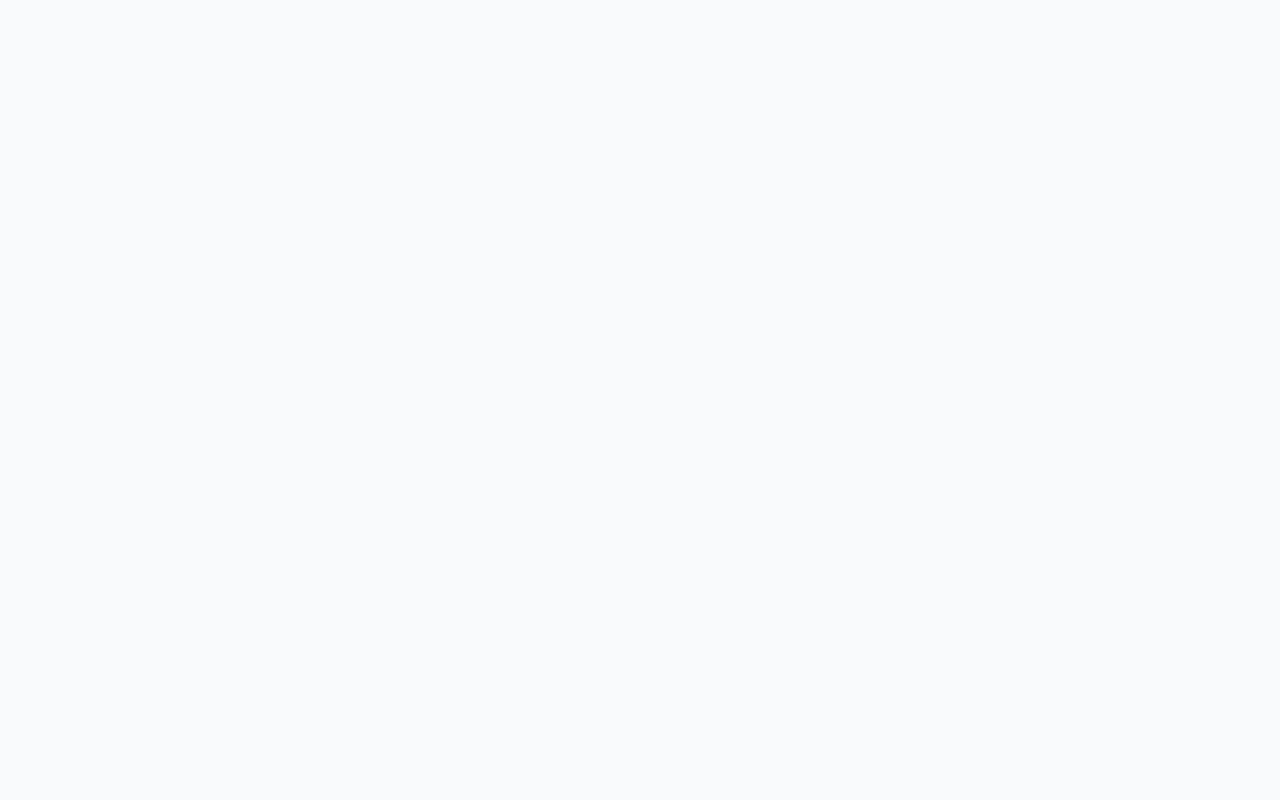
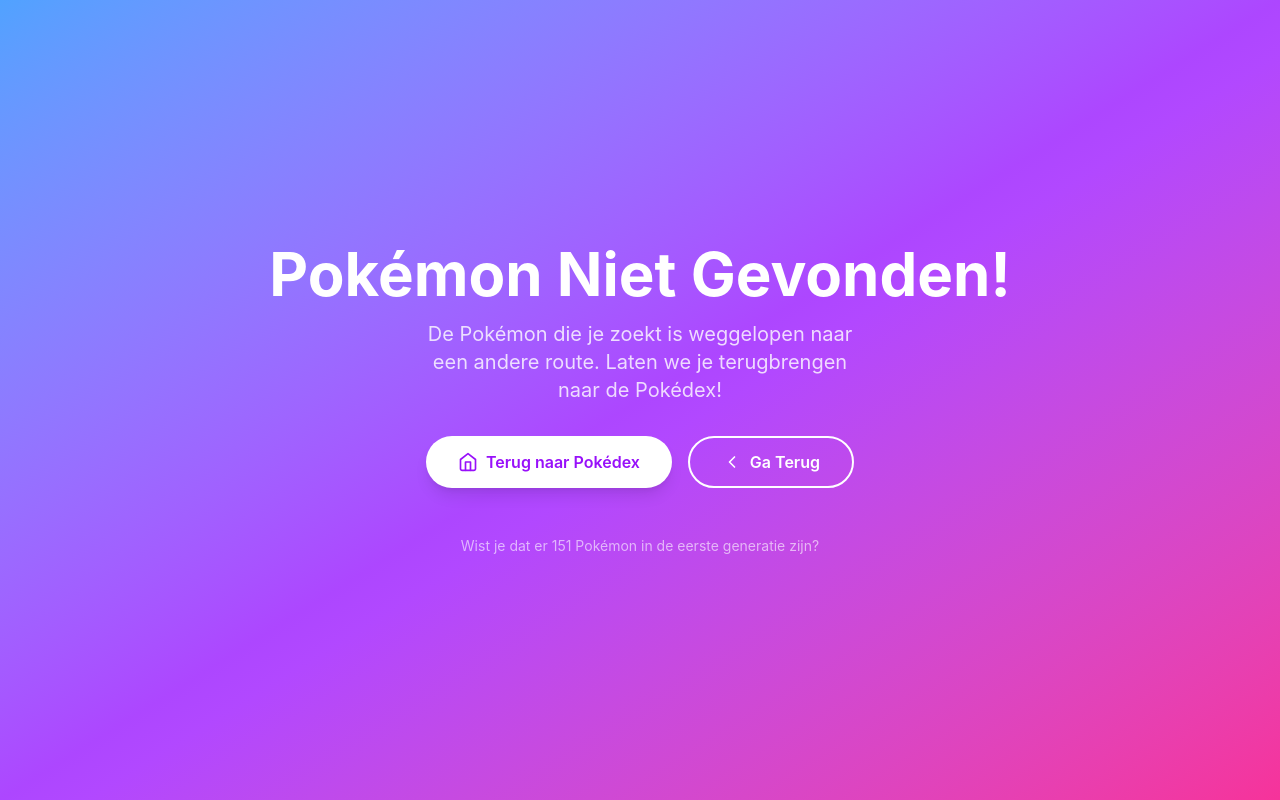
Before and after one commit to 3ein39/Pokemon, a Vue app: page /404 in a window 1280 px wide. Before the commit this address had no page. Built offline with nearby package versions, Linux system fonts and the light colour scheme; the HTML template or start-up script is replaced by a standard one.

Commit message:
feat: Implement 404 Not Found page and enhance routing validation for Pokemon details

```diff
--- a/src/App.vue
+++ b/src/App.vue
@@ -15,12 +15,16 @@
 const isTeamPage = computed(() => {
   return route.name === 'team' || route.path.startsWith('/team')
 })
+
+const isNotFoundPage = computed(() => {
+  return route.name === 'not-found' || route.path.startsWith('/404')
+})
 </script>
 
 <template>
-  <div id="app" :class="{ 'bg-gray-50': !isPokemonDetailPage }">
+  <div id="app" :class="{ 'bg-gray-50': !isPokemonDetailPage && !isNotFoundPage }">
     <!-- Full-width for Pokemon detail pages -->
-    <main v-if="isPokemonDetailPage || isFavoritePage || isTeamPage">
+    <main v-if="isPokemonDetailPage || isFavoritePage || isTeamPage || isNotFoundPage">
       <RouterView />
     </main>
     <!-- Container for other pages -->
--- /dev/null
+++ b/src/components/icons/BackArrowIcon.vue
@@ -0,0 +1,30 @@
+<template>
+  <svg
+    :width="size"
+    :height="size"
+    viewBox="0 0 24 24"
+    fill="none"
+    xmlns="http://www.w3.org/2000/svg"
+    :class="className"
+  >
+    <path
+      d="M15 18L9 12L15 6"
+      stroke="currentColor"
+      stroke-width="2"
+      stroke-linecap="round"
+      stroke-linejoin="round"
+    />
+  </svg>
+</template>
+
+<script setup lang="ts">
+interface Props {
+  size?: number | string
+  className?: string
+}
+
+withDefaults(defineProps<Props>(), {
+  size: 24,
+  className: ''
+})
+</script>
--- /dev/null
+++ b/src/components/icons/HomeIcon.vue
@@ -0,0 +1,37 @@
+<template>
+  <svg
+    :width="size"
+    :height="size"
+    viewBox="0 0 24 24"
+    fill="none"
+    xmlns="http://www.w3.org/2000/svg"
+    :class="className"
+  >
+    <path
+      d="M3 9L12 2L21 9V20C21 20.5304 20.7893 21.0391 20.4142 21.4142C20.0391 21.7893 19.5304 22 19 22H5C4.46957 22 3.96086 21.7893 3.58579 21.4142C3.21071 21.0391 3 20.5304 3 20V9Z"
+      stroke="currentColor"
+      stroke-width="2"
+      stroke-linecap="round"
+      stroke-linejoin="round"
+    />
+    <path
+      d="M9 22V12H15V22"
+      stroke="currentColor"
+      stroke-width="2"
+      stroke-linecap="round"
+      stroke-linejoin="round"
+    />
+  </svg>
+</template>
+
+<script setup lang="ts">
+interface Props {
+  size?: number | string
+  className?: string
+}
+
+withDefaults(defineProps<Props>(), {
+  size: 24,
+  className: ''
+})
+</script>
--- a/src/router/index.ts
+++ b/src/router/index.ts
@@ -13,6 +13,13 @@
       path: '/pokemon/:id',
       name: 'pokemon-detail',
       component: () => import('../views/PokemonDetailView.vue'),
+      beforeEnter: (to) => {
+        // Validate that ID is a number
+        const id = parseInt(to.params.id as string)
+        if (isNaN(id) || id < 1 || id > 1010) {
+          return { name: 'not-found' }
+        }
+      },
     },
     {
       path: '/team',
@@ -24,6 +31,16 @@
       name: 'favourites',
       component: () => import('../views/FavouritesView.vue'),
     },
+    {
+      path: '/404',
+      name: 'not-found',
+      component: () => import('../views/NotFoundView.vue'),
+    },
+    {
+      // Catch-all route for 404s - must be last
+      path: '/:pathMatch(.*)*',
+      redirect: { name: 'not-found' },
+    },
   ],
 })
 
--- a/src/views/FavouritesView.vue
+++ b/src/views/FavouritesView.vue
@@ -84,7 +84,7 @@
             Start exploring Pokemon and add your favorites!
           </p>
           <button @click="router.push('/')"
-            class="px-6 py-3 bg-white bg-opacity-20 hover:bg-opacity-30 text-white font-medium rounded-full transition-all duration-200">
+            class="px-6 py-3 border hover:cursor-pointer hover:bg-white/10 text-white font-medium rounded-full transition-all duration-200">
             Explore Pokemon
           </button>
         </div>
--- /dev/null
+++ b/src/views/NotFoundView.vue
@@ -0,0 +1,56 @@
+<template>
+  <div class="min-h-screen flex items-center justify-center bg-gradient-to-br from-blue-400 via-purple-500 to-pink-500">
+    <div class="text-center px-6">
+      <!-- Error Message -->
+      <h1 class="text-4xl md:text-6xl font-bold text-white mb-4">
+        Pokémon Niet Gevonden!
+      </h1>
+      <p class="text-xl text-white/80 mb-8 max-w-md mx-auto">
+        De Pokémon die je zoekt is weggelopen naar een andere route. Laten we je terugbrengen naar de Pokédex!
+      </p>
+
+      <!-- Action Buttons -->
+      <div class="flex flex-col sm:flex-row gap-4 justify-center">
+        <router-link to="/"
+          class="px-8 py-3 bg-white text-purple-600 font-semibold rounded-full hover:bg-gray-100 transition-all duration-200 shadow-lg hover:shadow-xl transform hover:-translate-y-1 flex items-center justify-center gap-2">
+          <HomeIcon :size="20" />
+          Terug naar Pokédex
+        </router-link>
+
+        <button @click="goBack"
+          class="px-8 py-3 bg-transparent border-2 border-white text-white font-semibold rounded-full hover:bg-white hover:text-purple-600 transition-all duration-200 flex items-center justify-center gap-2">
+          <BackArrowIcon :size="20" />
+          Ga Terug
+        </button>
+      </div>
+
+      <!-- Fun Pokemon Facts -->
+      <div class="mt-12 text-white/60 text-sm">
+        <p>Wist je dat er {{ totalPokemon }} Pokémon in de eerste generatie zijn?</p>
+      </div>
+    </div>
+  </div>
+</template>
+
+<script setup lang="ts">
+import { useRouter } from 'vue-router'
+import { usePokemonStore } from '@/stores/pokemon'
+import { computed } from 'vue'
+import BackArrowIcon from '@/components/icons/BackArrowIcon.vue'
+import HomeIcon from '@/components/icons/HomeIcon.vue'
+
+const router = useRouter()
+const pokemonStore = usePokemonStore()
+
+// Get total Pokemon count for fun fact
+const totalPokemon = computed(() => pokemonStore.allPokemon.length || 151)
+
+// Go back function
+const goBack = () => {
+  if (window.history.length > 1) {
+    router.go(-1)
+  } else {
+    router.push('/')
+  }
+}
+</script>
--- a/src/views/PokemonDetailView.vue
+++ b/src/views/PokemonDetailView.vue
@@ -1,6 +1,6 @@
 <script setup lang="ts">
 import { ref, onMounted, computed, watch } from 'vue'
-import { useRoute } from 'vue-router'
+import { useRoute, useRouter } from 'vue-router'
 import { usePokemonStore } from '@/stores/pokemon'
 import PokemonDetailLayout from '@/components/pokemon/PokemonDetailLayout.vue'
 import PokemonDetailHeader from '@/components/pokemon/PokemonDetailHeader.vue'
@@ -13,6 +13,7 @@
 import ErrorMessage from '@/components/common/ErrorMessage.vue'
 
 const route = useRoute()
+const router = useRouter()
 const pokemonStore = usePokemonStore()
 const error = ref<string | null>(null)
 const teamActionError = ref<string | null>(null)
@@ -49,7 +50,9 @@
     error.value = null
     const result = await pokemonStore.fetchPokemonDetail(pokemonId.value)
     if (!result) {
-      error.value = 'Failed to fetch Pokemon details'
+      // Pokemon not found, redirect to 404
+      router.push({ name: 'not-found' })
+      return
     }
   } catch (err) {
     error.value = 'Failed to fetch Pokemon details'
--- a/src/views/TeamView.vue
+++ b/src/views/TeamView.vue
@@ -84,7 +84,7 @@
             Start building your dream team! Add up to 6 Pokemon.
           </p>
           <button @click="router.push('/')"
-            class="px-6 py-3 bg-white bg-opacity-20 hover:bg-opacity-30 text-white font-medium rounded-full transition-all duration-200">
+            class="px-6 py-3 border hover:cursor-pointer hover:bg-white/10 text-white font-medium rounded-full transition-all duration-200">
             Explore Pokemon
           </button>
         </div>
```
